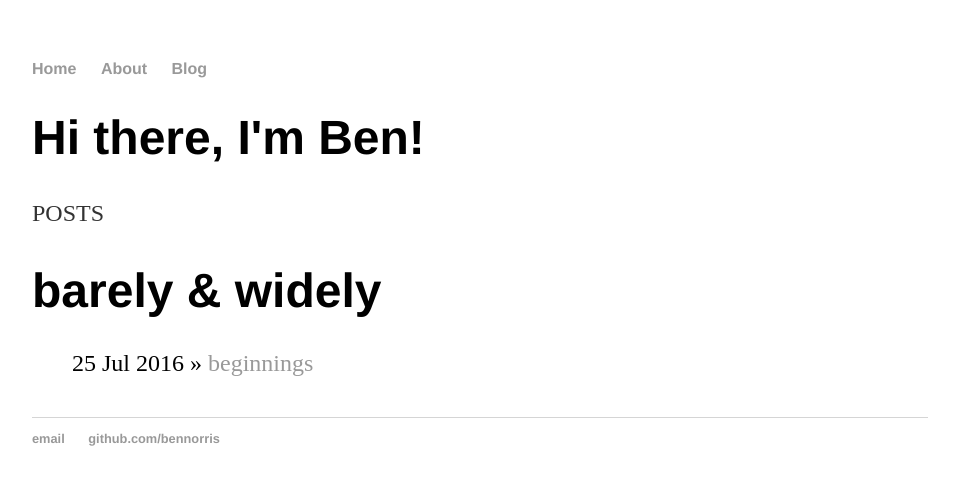
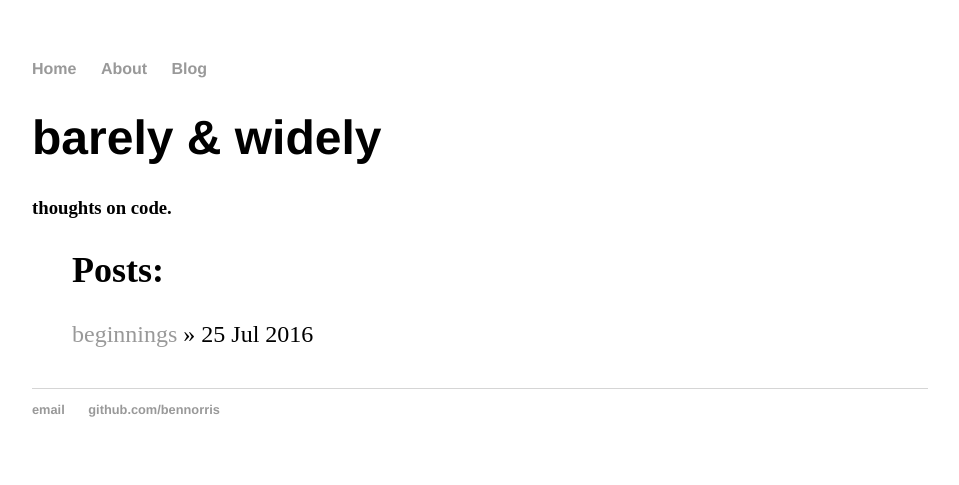
Before and after one commit to bennorris/blog, a Jekyll site: the page built from index.html, in a window 1280 px wide. Shown: the top 485 px of the page, without its empty margins (160-1119 px from the left). Built offline with Jekyll 4.4.1, drawn with Linux system fonts in a browser that asks for light colours.

Commit message:
styling front page

```diff
--- a/index.html
+++ b/index.html
@@ -3,14 +3,12 @@ layout: default
 title: barely &amp; widely
 ---
 <div class="blurb">
-	<h1>Hi there, I'm Ben!</h1>
-	<p>POSTS</p>
-
   <h1>{{ page.title }}</h1>
+	<h3>thoughts on code.</h3>
 	<ul class="posts">
-
+	<h2>Posts:</h2>
 	  {% for post in site.posts %}
-	    <li><span>{{ post.date | date_to_string }}</span> » <a href="{{ post.url }}" title="{{ post.title }}">{{ post.title }}</a></li>
+	    <li><a href="{{ post.url }}" title="{{ post.title }}">{{ post.title }}</a> » <span>{{ post.date | date_to_string }}</span></li>
 	  {% endfor %}
 	</ul>
 </div><!-- /.blurb -->
```
